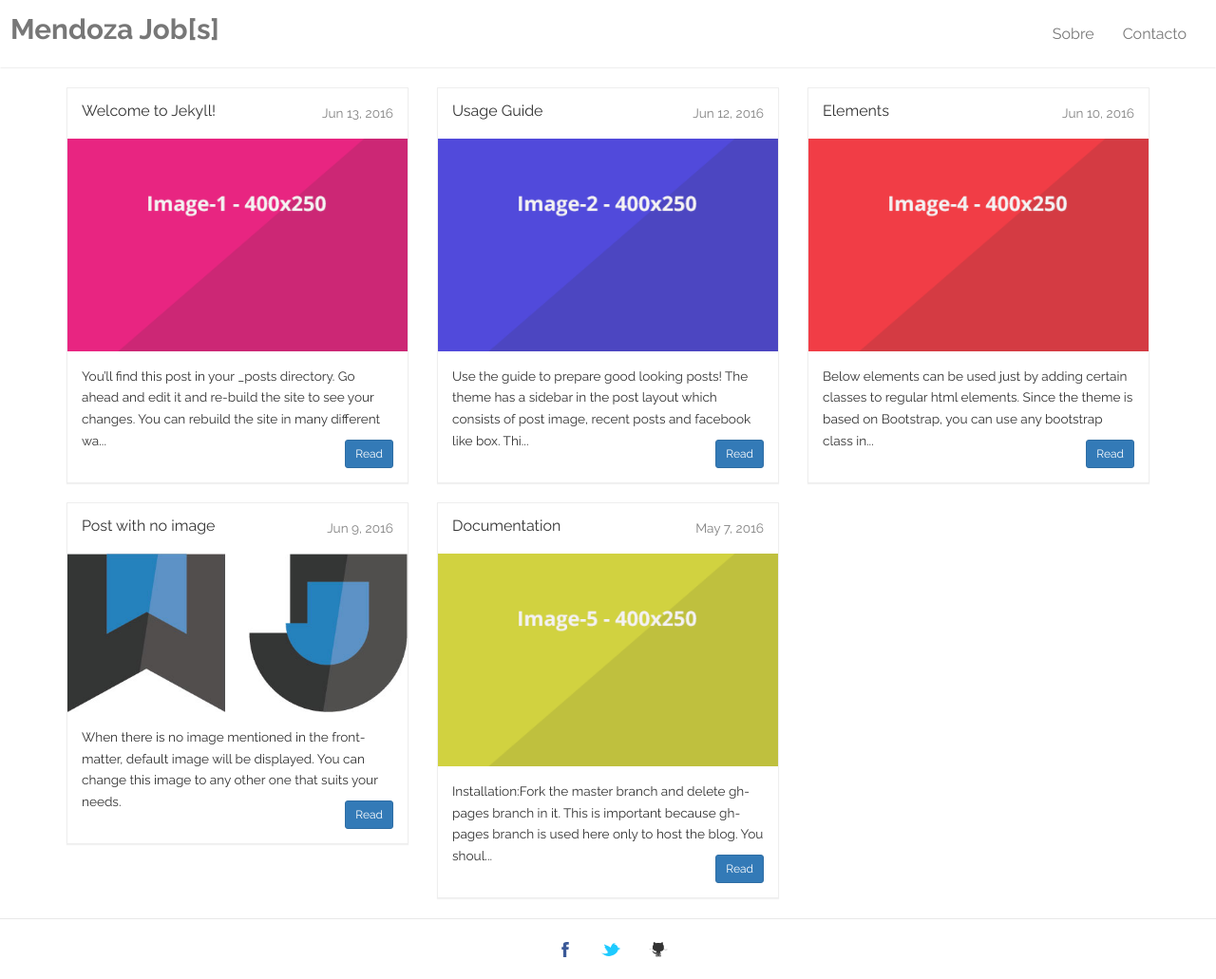
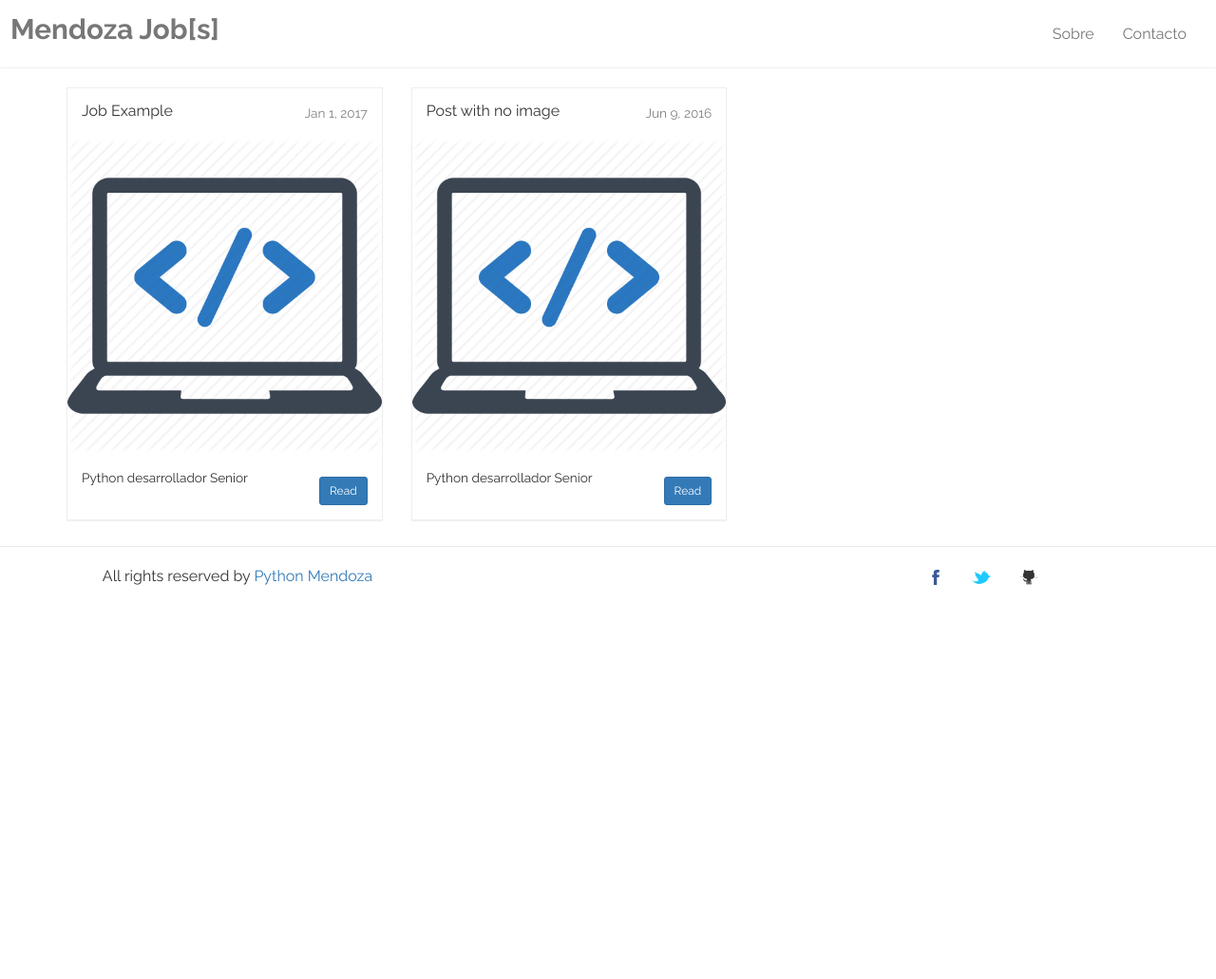
Before and after one commit to mdztic/mdztic.github.io, a Jekyll site: the page built from index.html, in a window 1280 px wide. Shown: the whole page at 95% size. Built offline with Jekyll 4.4.1, drawn with Linux system fonts in a browser that asks for light colours; the list of posts is cut into pages by our own code; after the commit the page ends 900 px from its top, so only the background shows below that.

Commit message:
change post

```diff
--- a/_config.yml
+++ b/_config.yml
@@ -20,10 +20,10 @@
 default-image: "pythonar.png" # If there is no featured image in a post then this image will be showed. Also on all pages this image will be showed. Use a 500x250 image.
 
 # #footer
-# built-by: webjeda
-# copyright:
-#    name: webjeda
-#    link: 'http://blog.webjeda.com'
+# built-by: webjeda | Python Mendoza
+copyright:
+   name: Python Mendoza
+   link: 'http://pythonmendoza.github.io'
 
 # Build settings
 markdown: kramdown
@@ -32,10 +32,10 @@
 paginate_path: /page:num/
 
 # Tracker
-analytics: UA-83979019-1
+# analytics: UA-83979019-1
 
 # Comments
-disqus-shortname: webjeda-demo
+# disqus-shortname: webjeda-demo
 
 #social
 facebook: https://www.facebook.com/Python-Mendoza-2141234529435056/
--- a/_includes/sidebar.html
+++ b/_includes/sidebar.html
@@ -1,9 +1,9 @@
 <div class="col-md-4 mt20">
         <div class="post-img">
            {% if page.img %}
-            <img width="600" src="{{site.baseurl}}/images/{{page.img}}" alt="{{page.title}}">
+            <img width="400" src="{{site.baseurl}}/images/{{page.img}}" alt="{{page.title}}">
             {% else %}
-            <img width="600" src="{{site.baseurl}}/images/{{site.default-image}}" alt="webjeda">
+            <img width="400" src="{{site.baseurl}}/images/{{site.default-image}}" alt="mdzjobs">
             {% endif %}
         </div>
 
--- a/_posts/2016-05-07-documentation.md
+++ /dev/null
@@ -1,54 +0,0 @@
----
-layout: post
-title: Documentation
-img: image-5.png
----
-
-
-# Installation:
-Fork the ``master`` branch and delete ``gh-pages`` branch in it. This is important because ``gh-pages`` branch is used here only to host the blog. You should be using the master branch as the source and create a fresh ``gh-pages`` branch.
-
-Watch my video on instlallation
-<iframe width="100%" height="360" src="https://www.youtube.com/embed/T2nx6tj-ZH4?rel=0" frameborder="0" allowfullscreen></iframe>
-
-## How to delete old **gh-pages** branch?
-After forking the repository, click on **branches**.
-
-![delete gh-pages branch]({{site.baseurl}}/images/delete-github-branch.png)
-
-Delete ``gh-pages`` branch.
-![delete gh-pages branch]({{site.baseurl}}/images/delete-github-branch-2.png)
-
-You have to create a new ``gh-pages`` branch using the master branch. Go back to the forked repository and create ``gh-pages`` branch.
-
-![create gh-pages branch]({{site.baseurl}}/images/create-gh-pages-branch.JPG)
-
-Now, go to settings and check the **Github Pages** section. You should see a URL where the blog is hosted.
-
-This process will host the theme as a **Project Page**. You can also download the files for local development.
-
-Default theme will look like this
-
-![webjeda cards jekyll theme]({{site.baseurl}}/images/webjeda-cards-jekyll-theme-1.png)
-
-This theme is responsive.
-
-![webjeda cards responsive jekyll theme]({{site.baseurl}}/images/webjeda-cards-responsive-jekyll-theme-2.png)
-{: .text-center}
-
-
-# Development
-Make changes to the **master** branch and create a pull request. Do not use **gh-pages** branch as it is used to host the theme.
-
-
-# License
-MIT License
-
-# Changelog
-<pre>
-version 1.0 - SEO, disqus, page-speed enhancement, compressed html.
-
-version 0.9 - Sidebar default image and other minor improvements.
-
-version 0.8 - Bootstrap based cards layout theme.
-</pre>
--- a/_posts/2016-06-09-no-image.markdown
+++ b/_posts/2016-06-09-no-image.markdown
@@ -1,10 +1,14 @@
 ---
 layout: post
 title:  "Post with no image"
-categories: jekyll update
 ---
-When there is no image mentioned in the front-matter, default image will be displayed. You can change this image to any other one that suits your needs.
 
-Lorem ipsum dolor sit amet, consectetur adipiscing elit. Ut non iaculis risus. Phasellus vitae nunc ac lectus finibus porttitor. Sed vel enim vulputate, euismod neque maximus, tincidunt turpis. Aenean accumsan leo eget dui porta pulvinar. Sed tincidunt, nisi non efficitur tempus, enim lectus aliquam arcu, at dignissim ligula ex eu quam. Suspendisse gravida dapibus ultrices. Vivamus convallis nulla nisl, a imperdiet felis pellentesque in. Nulla facilisi. Integer aliquet sed orci eu tempor. Sed viverra ullamcorper commodo.
+<h2>Python desarrollador Senior</h2>
 
-Morbi vestibulum sem eget maximus feugiat. Curabitur vehicula magna in molestie dignissim. Nam gravida leo non purus cursus, id accumsan justo tincidunt. Donec accumsan purus mauris, vitae luctus magna faucibus vitae. Nullam tincidunt urna scelerisque, hendrerit mi ac, sagittis ligula. Curabitur convallis eros eu fringilla maximus. Donec lobortis scelerisque enim eu molestie. Duis ac mi quis risus auctor vulputate.
+<h2>Nombre de la empresa</h2>
+
+sitio: [pythonmendoza.github.io](mailto:pythonmendoza.github.io)
+
+email: [pythonmendoza@gmail.com](mailto:pythonmendoza@gmail.com)
+
+job: Senior para trabajar con Python  loremipsumloremipsumloremipsumlore psumloremipsumloremipsumloremipsumloremipsumloremipsumloremipsumloremipsumlore sumloremipsumloremipsumloremipsumloremipsumloremipsumloremipsumloremipsum remipsumloremipsumloremipsumloremipsumloremipsumloremipsumlore
--- a/_posts/2016-06-10-elements.markdown
+++ /dev/null
@@ -1,289 +0,0 @@
----
-layout: post
-title:  "Elements"
-categories: jekyll update
-img: image-4.png
----
-Below elements can be used just by adding certain classes to regular html elements. Since the theme is based on Bootstrap, you can use any bootstrap class in this theme.
-
-## Buttons
-
-<a href="#" class="btn btn-default">Default</a>
-<a href="#" class="btn btn-primary">Primary</a>
-<a href="#" class="btn btn-success">Success</a>
-<a href="#" class="btn btn-info">Info</a>
-<a href="#" class="btn btn-warning">Warning</a>
-<a href="#" class="btn btn-danger">Danger</a>
-<a href="#" class="btn btn-link">Link</a>
-<br /><br />
-<a href="#" class="btn btn-primary btn-lg">Large button</a>
-<a href="#" class="btn btn-primary">Default button</a>
-<a href="#" class="btn btn-primary btn-sm">Small button</a>
-<a href="#" class="btn btn-primary btn-xs">Mini button</a>
-
-{% highlight html %}
-<a href="#" class="btn btn-default">Default</a>
-<a href="#" class="btn btn-primary">Primary</a>
-<a href="#" class="btn btn-success">Success</a>
-<a href="#" class="btn btn-info">Info</a>
-<a href="#" class="btn btn-warning">Warning</a>
-<a href="#" class="btn btn-danger">Danger</a>
-<a href="#" class="btn btn-link">Link</a>
-
-<a href="#" class="btn btn-primary btn-lg">Large button</a>
-<a href="#" class="btn btn-primary">Default button</a>
-<a href="#" class="btn btn-primary btn-sm">Small button</a>
-<a href="#" class="btn btn-primary btn-xs">Mini button</a>
-{% endhighlight %}
-
-
-## Typo
-
-### Heading
-
-<h1>Heading 1</h1>
-<h2>Heading 2</h2>
-<h3>Heading 3</h3>
-<h4>Heading 4</h4>
-<h5>Heading 5</h5>
-<h6>Heading 6</h6>
-
-{% highlight html %}
-<h1>Heading 1</h1>
-<h2>Heading 2</h2>
-<h3>Heading 3</h3>
-<h4>Heading 4</h4>
-<h5>Heading 5</h5>
-<h6>Heading 6</h6>
-{% endhighlight %}
-
-### Blockquote
-<blockquote>
-  <p>Lorem ipsum dolor sit amet, consectetur adipiscing elit. Integer posuere erat a ante.</p>
-  <small>Someone famous in <cite title="Source Title">Source Title</cite></small>
-</blockquote>
-
-{% highlight html %}
-<blockquote>
-  <p>Lorem ipsum dolor sit amet, consectetur adipiscing elit. Integer posuere erat a ante.</p>
-  <small>Someone famous in <cite title="Source Title">Source Title</cite></small>
-</blockquote>
-{% endhighlight %}
-
-
-## Table
-
-| Tables   |      Are      |  Cool |
-|----------|:-------------:|------:|
-| col 1 is |  left-aligned | $1600 |
-| col 2 is |    centered   |   $12 |
-| col 3 is | right-aligned |    $1 |
-{: .table .table-striped .table-hover}
-
-{% highlight markdown %}
-| Tables   |      Are      |  Cool |
-|----------|:-------------:|------:|
-| col 1 is |  left-aligned | $1600 |
-| col 2 is |    centered   |   $12 |
-| col 3 is | right-aligned |    $1 |
-{: .table .table-striped .table-hover}
-{% endhighlight %}
-
-<div class="mt20"></div>
-
-## Indicators
-
-
-<div class="alert alert-dismissible alert-warning">
-  <button type="button" class="close" data-dismiss="alert">&times;</button>
-  <h4>Warning!</h4>
-  <p>Best check yo self, you're not looking too good. Nulla vitae elit libero, a pharetra augue. Praesent commodo cursus magna, <a href="#" class="alert-link">vel scelerisque nisl consectetur et</a>.</p>
-</div>
-
-{% highlight html %}
-<div class="alert alert-dismissible alert-warning">
-  <button type="button" class="close" data-dismiss="alert">&times;</button>
-  <h4>Warning!</h4>
-  <p>Best check yo self, you're not looking too good. Nulla vitae elit libero, a pharetra augue. Praesent commodo cursus magna, <a href="#" class="alert-link">vel scelerisque nisl consectetur et</a>.</p>
-</div>
-{% endhighlight %}
-
-
-<div class="row">
-    <div class="col-md-4">
-        <div class="alert alert-dismissible alert-danger">
-          <button type="button" class="close" data-dismiss="alert">&times;</button>
-          <strong>Oh snap!</strong> <a href="#" class="alert-link">Change a few things up</a> and try submitting again.
-          </div>
-    </div>
-
-
-
-   <div class="col-md-4">
-        <div class="alert alert-dismissible alert-success">
-          <button type="button" class="close" data-dismiss="alert">&times;</button>
-          <strong>Well done!</strong> You successfully read <a href="#" class="alert-link">this important alert message</a>.
-        </div>
-    </div>
-
-
-
-   <div class="col-md-4">
-        <div class="alert alert-dismissible alert-info">
-          <button type="button" class="close" data-dismiss="alert">&times;</button>
-          <strong>Heads up!</strong> This <a href="#" class="alert-link">alert needs your attention</a>, but it's not super important.
-        </div>
-    </div>
-</div>
-
-
-<div class="row">
-    <div class="col-md-4">
-       {% highlight html %}
-        <div class="alert alert-dismissible alert-danger">
-          <button type="button" class="close" data-dismiss="alert">&times;</button>
-          <strong>Oh snap!</strong> <a href="#" class="alert-link">Change a few things up</a> and try submitting again.
-          </div>
-          {% endhighlight %}
-    </div>
-
-
-
-   <div class="col-md-4">
-       {% highlight html %}
-        <div class="alert alert-dismissible alert-success">
-          <button type="button" class="close" data-dismiss="alert">&times;</button>
-          <strong>Well done!</strong> You successfully read <a href="#" class="alert-link">this important alert message</a>.
-        </div>
-        {% endhighlight %}
-    </div>
-
-
-
-   <div class="col-md-4">
-       {% highlight html %}
-        <div class="alert alert-dismissible alert-info">
-          <button type="button" class="close" data-dismiss="alert">&times;</button>
-          <strong>Heads up!</strong> This <a href="#" class="alert-link">alert needs your attention</a>, but it's not super important.
-        </div>
-        {% endhighlight %}
-    </div>
-</div>
-
-## Labels
-
-<span class="label label-default">Default</span>
-<span class="label label-primary">Primary</span>
-<span class="label label-success">Success</span>
-<span class="label label-warning">Warning</span>
-<span class="label label-danger">Danger</span>
-<span class="label label-info">Info</span>
-
-{% highlight html %}
-<span class="label label-default">Default</span>
-<span class="label label-primary">Primary</span>
-<span class="label label-success">Success</span>
-<span class="label label-warning">Warning</span>
-<span class="label label-danger">Danger</span>
-<span class="label label-info">Info</span>
-{% endhighlight %}
-
-
-## Jumbotron
-
-<div class="jumbotron">
-  <h1>Jumbotron</h1>
-  <p>This is a simple hero unit, a simple jumbotron-style component for calling extra attention to featured content or information.</p>
-  <p><a class="btn btn-primary btn-lg">Learn more</a></p>
-</div>
-
-{% highlight html %}
-<div class="jumbotron">
-  <h1>Jumbotron</h1>
-  <p>This is a simple hero unit, a simple jumbotron-style component for calling extra attention to featured content or information.</p>
-  <p><a class="btn btn-primary btn-lg">Learn more</a></p>
-</div>
-{% endhighlight %}
-
-## Panels
-
-<div class="row">
-    <div class="col-md-4">
-        <div class="panel panel-primary">
-          <div class="panel-heading">
-            <h3 class="panel-title">Panel primary</h3>
-          </div>
-          <div class="panel-body">
-            Panel content
-          </div>
-        </div>
-    </div>
-
-
-
-   <div class="col-md-4">
-        <div class="panel panel-success">
-          <div class="panel-heading">
-            <h3 class="panel-title">Panel success</h3>
-          </div>
-          <div class="panel-body">
-            Panel content
-          </div>
-        </div>
-    </div>
-
-
-
-   <div class="col-md-4">
-        <div class="panel panel-warning">
-          <div class="panel-heading">
-            <h3 class="panel-title">Panel warning</h3>
-          </div>
-          <div class="panel-body">
-            Panel content
-          </div>
-        </div>
-    </div>
-</div>
-
-<div class="row">
-    <div class="col-md-4">
-        <div class="panel panel-danger">
-          <div class="panel-heading">
-            <h3 class="panel-title">Panel danger</h3>
-          </div>
-          <div class="panel-body">
-            Panel content
-          </div>
-        </div>
-    </div>
-
-
-
-   <div class="col-md-4">
-        <div class="panel panel-info">
-          <div class="panel-heading">
-            <h3 class="panel-title">Panel info</h3>
-          </div>
-          <div class="panel-body">
-            Panel content
-          </div>
-        </div>
-    </div>
-
-   <div class="col-md-4">
-    </div>
-</div>
-
-{% highlight html %}
-<div class="panel panel-primary">
-    <div class="panel-heading">
-    <h3 class="panel-title">Panel primary</h3>
-    </div>
-    <div class="panel-body">
-    Panel content
-    </div>
-</div>
-{% endhighlight %}
-
-Change class ``panel-primary`` to ``panel-warning``, ``panel-success`` and so on to get other panels.
--- a/_posts/2016-06-12-usage.markdown
+++ /dev/null
@@ -1,24 +0,0 @@
----
-layout: post
-title:  "Usage Guide"
-categories: jekyll update
-img: image-2.png
-categories: two
----
-
-Use the guide to prepare good looking posts! The theme has a sidebar in the post layout which consists of post image, recent posts and facebook like box. This can be extended by editing the ``sidebar.html`` in **_includes** folder.
-
-## Image
-
-- Use image of ratio 400x250 (800x500).
-- Keep them inside ``images`` folder.
-- Mention image name in the front matter as shown below
-
-{% highlight yml %}
----
-layout: post
-title:  "Some title"
-categories: some category
-img: image-name.jpg
----
-{% endhighlight %}
--- a/_posts/2016-06-13-welcome-to-jekyll.markdown
+++ /dev/null
@@ -1,27 +0,0 @@
----
-layout: post
-title:  "Welcome to Jekyll!"
-date:   2016-06-13 10:51:47 +0530
-categories: jekyll update
-img: image-1.png
-categories: [one, two]
----
-You’ll find this post in your `_posts` directory. Go ahead and edit it and re-build the site to see your changes. You can rebuild the site in many different ways, but the most common way is to run `jekyll serve`, which launches a web server and auto-regenerates your site when a file is updated.
-
-To add new posts, simply add a file in the `_posts` directory that follows the convention `YYYY-MM-DD-name-of-post.ext` and includes the necessary front matter. Take a look at the source for this post to get an idea about how it works.
-
-Jekyll also offers powerful support for code snippets:
-
-{% highlight ruby %}
-def print_hi(name)
-  puts "Hi, #{name}"
-end
-print_hi('Tom')
-#=> prints 'Hi, Tom' to STDOUT.
-{% endhighlight %}
-
-Check out the [Jekyll docs][jekyll-docs] for more info on how to get the most out of Jekyll. File all bugs/feature requests at [Jekyll’s GitHub repo][jekyll-gh]. If you have questions, you can ask them on [Jekyll Talk][jekyll-talk].
-
-[jekyll-docs]: http://jekyllrb.com/docs/home
-[jekyll-gh]:   https://github.com/jekyll/jekyll
-[jekyll-talk]: https://talk.jekyllrb.com/
--- a/index.html
+++ b/index.html
@@ -17,7 +17,7 @@
                   {% if post.img %}
                   <img width="100%" src="{{site.baseurl}}/images/{{post.img}}" alt="{{post.title}}">
                   {% else %}
-                  <img width="100%" src="{{site.baseurl}}/images/webjeda-logo-big.jpg" alt="{{site.title}}">
+                  <img width="100%" src="{{site.baseurl}}/images/default.png" alt="{{site.title}}">
                   {% endif %}
                   <div class="panel-body"><small>
                     {{ post.excerpt | strip_html | strip_newlines | truncate: 160 }}</small>
```
Also changed, not shown: _posts/2017-01-01-newjobexample.markdown (added, +16 -0 lines), _posts/installation.markdown (deleted, +0 -10 lines), images/default.png (added), images/imagedefault.png (added).
